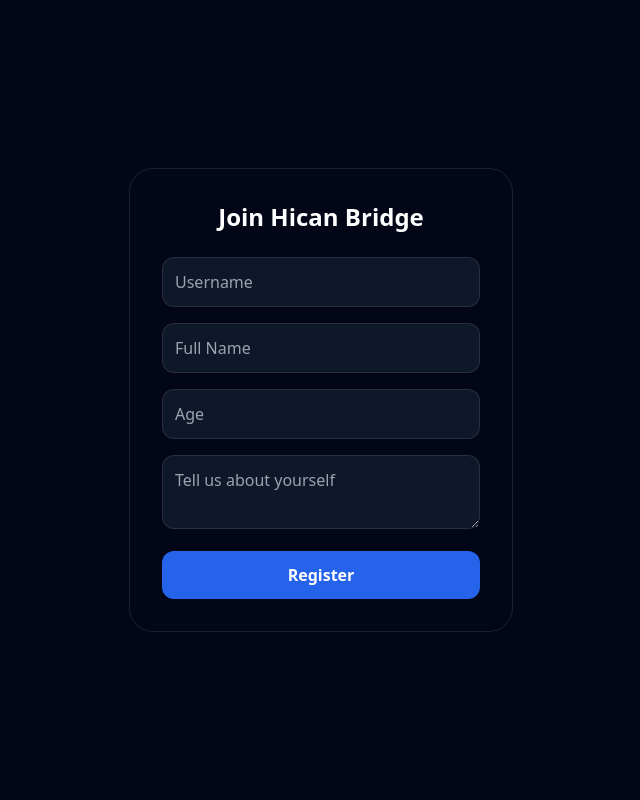
After one commit to happyrev/hican-bridge, a Flask app: page /register in a window 1280 px wide. The commit adds this page. Shown: the whole page, without its empty margins (319-959 px from the left). Run offline with Flask 3, Linux system fonts and the light colour scheme; some libraries are stand-ins or nearby versions.

Commit message:
Add Login/Register, user session handling, and personalized dashboard

```diff
--- a/app.py
+++ b/app.py
@@ -1,26 +1,68 @@
-
-from flask import Flask, render_template, request, redirect, session, jsonify
+from flask import Flask, render_template, request, redirect, session, jsonify, url_for
 import os
 import openai
 import json
+from flask_sqlalchemy import SQLAlchemy
+from flask_login import LoginManager, UserMixin, login_user, login_required, logout_user, current_user
+import random
+import datetime
 
 app = Flask(__name__)
 app.secret_key = 'hican_secret_key'
 openai.api_key = os.getenv('OPENAI_API_KEY')
+
+app.config['SQLALCHEMY_DATABASE_URI'] = 'sqlite:///hican.db'
+db = SQLAlchemy(app)
+login_manager = LoginManager(app)
+login_manager.login_view = 'login'
+
+class User(UserMixin, db.Model):
+    id = db.Column(db.Integer, primary_key=True)
+    username = db.Column(db.String(80), unique=True, nullable=False)
+    name = db.Column(db.String(120), nullable=False)
+    age = db.Column(db.Integer)
+    bio = db.Column(db.Text)
+    photo = db.Column(db.String(200))
+
+@login_manager.user_loader
+def load_user(user_id):
+    return User.query.get(int(user_id))
+
+# Create tables
+with app.app_context():
+    db.create_all()
 
 with open('daily_plan.json', 'r') as f:
     daily_plan = json.load(f)
 
 @app.route('/')
 def home():
-    if 'profile' in session:
-        return redirect('/dashboard')
-    return render_template('index.html')
+    return redirect(url_for('dashboard'))
 
-import random
-import datetime
+@app.route('/login', methods=['GET', 'POST'])
+def login():
+    if request.method == 'POST':
+        user = User.query.filter_by(username=request.form['username']).first()
+        if user:
+            login_user(user)
+            return redirect(url_for('dashboard'))
+    return render_template('login.html')
 
-# Mock function for daily quote
+@app.route('/register', methods=['GET', 'POST'])
+def register():
+    if request.method == 'POST':
+        new_user = User(
+            username=request.form['username'],
+            name=request.form['name'],
+            age=request.form.get('age', 0),
+            bio=request.form.get('bio', '')
+        )
+        db.session.add(new_user)
+        db.session.commit()
+        login_user(new_user)
+        return redirect(url_for('dashboard'))
+    return render_template('register.html')
+
 def get_daily_quote():
     quotes = [
         "Believe you can and you're halfway there.",
@@ -29,20 +71,19 @@ def get_daily_quote():
         "Embrace vulnerability as your greatest strength.",
         "Leadership is about service to others."
     ]
-    # Simple deterministic choice based on day of year
     return quotes[datetime.datetime.now().timetuple().tm_yday % len(quotes)]
 
 @app.route('/dashboard')
+@login_required
 def dashboard():
     quote = get_daily_quote()
-    return render_template('dashboard.html', profile=session.get('profile'), daily_plan=daily_plan, quote=quote)
+    return render_template('dashboard.html', user=current_user, daily_plan=daily_plan, quote=quote)
 
 @app.route('/check-in', methods=['POST'])
+@login_required
 def check_in():
     day = request.form.get('day')
     answer = request.form.get('answer')
-
-    # AI Grade
     response = openai.ChatCompletion.create(
         model="gpt-4o",
         messages=[{"role": "system", "content": "Grade this answer on a scale of 0-100 based on the reading."},
@@ -52,12 +93,12 @@ def check_in():
     return jsonify({'score': score})
 
 @app.route('/submit-report', methods=['POST'])
+@login_required
 def submit_report():
     report = request.form.get('report')
-    # Save to file or database
     with open('weekly_reports.txt', 'a') as f:
-        f.write(f"{datetime.datetime.now().strftime('%Y-%m-%d')} | {report}\n")
-    return redirect('/dashboard')
+        f.write(f"{datetime.datetime.now().strftime('%Y-%m-%d')} | {current_user.name} | {report}\n")
+    return redirect(url_for('dashboard'))
 
 if __name__ == '__main__':
     app.run(debug=False, port=5000)
--- a/templates/dashboard.html
+++ b/templates/dashboard.html
@@ -13,7 +13,8 @@
 </head>
 <body class="p-6 bg-slate-950">
     <div class="max-w-md mx-auto">
-        <h1 class="text-4xl font-extrabold mb-6 text-center gradient-text">Hican Bridge</h1>
+        <h1 class="text-4xl font-extrabold mb-2 text-center gradient-text">Hican Bridge</h1>
+        <p class="text-center text-indigo-300 mb-6 font-medium">Welcome back, {{ user.name }}</p>
 
         <!-- Daily Quote -->
         <div class="glass p-6 rounded-3xl mb-6 text-center border-l-4 border-indigo-500">
--- /dev/null
+++ b/templates/register.html
@@ -0,0 +1,20 @@
+<!DOCTYPE html>
+<html lang="en">
+<head>
+    <meta charset="UTF-8">
+    <title>Hican Bridge - Register</title>
+    <script src="https://cdn.tailwindcss.com"></script>
+</head>
+<body class="bg-slate-950 text-white p-6 flex justify-center items-center min-h-screen">
+    <div class="glass p-8 rounded-3xl w-full max-w-sm border border-white/10">
+        <h1 class="text-2xl font-bold mb-6 text-center">Join Hican Bridge</h1>
+        <form action="/register" method="POST" class="space-y-4">
+            <input name="username" placeholder="Username" class="w-full p-3 rounded-xl bg-slate-900 border border-white/10" required>
+            <input name="name" placeholder="Full Name" class="w-full p-3 rounded-xl bg-slate-900 border border-white/10" required>
+            <input name="age" type="number" placeholder="Age" class="w-full p-3 rounded-xl bg-slate-900 border border-white/10">
+            <textarea name="bio" placeholder="Tell us about yourself" class="w-full p-3 rounded-xl bg-slate-900 border border-white/10"></textarea>
+            <button type="submit" class="w-full bg-blue-600 py-3 rounded-xl font-bold">Register</button>
+        </form>
+    </div>
+</body>
+</html>
```
Also changed, not shown: templates/login.html (added, +18 -0 lines).
